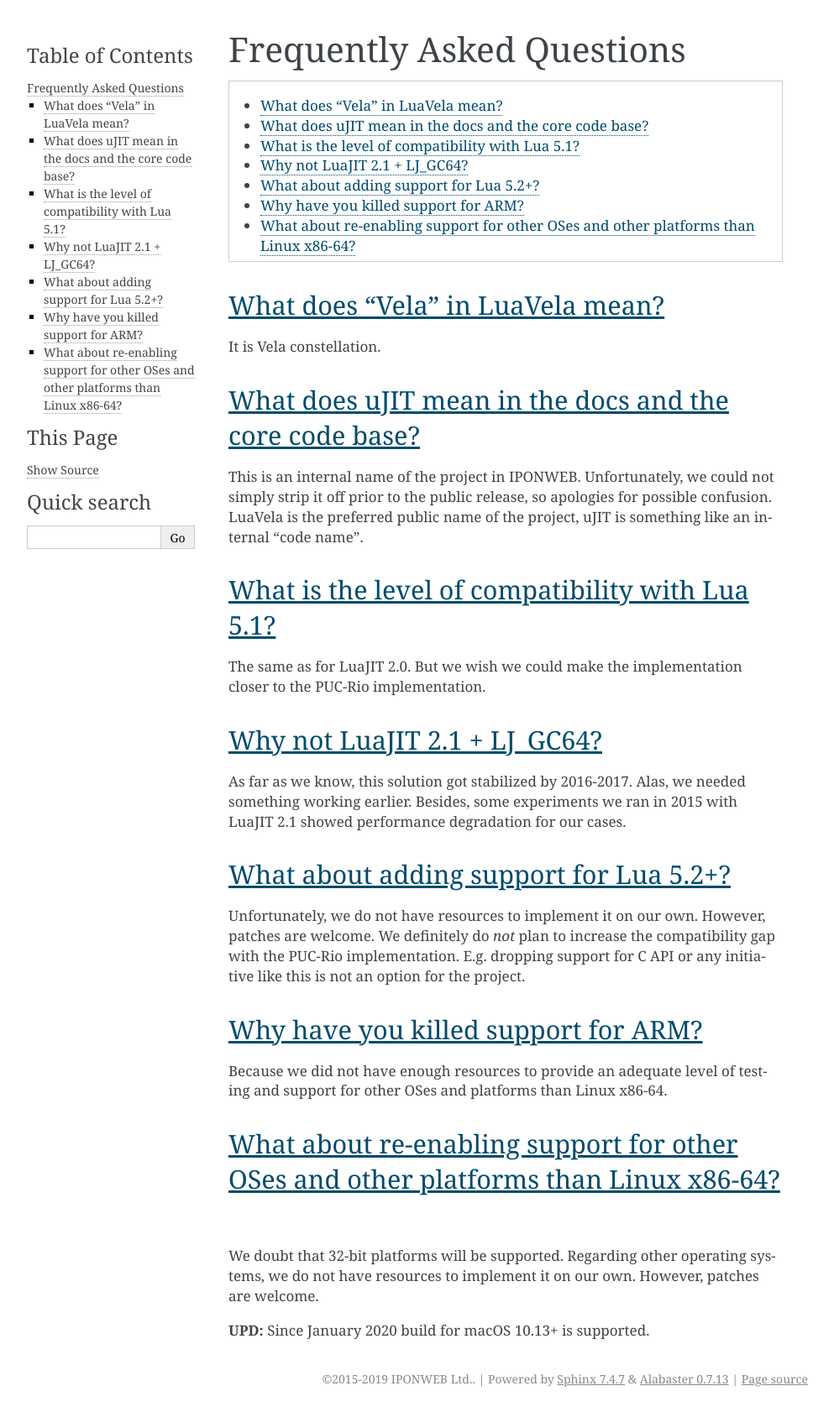
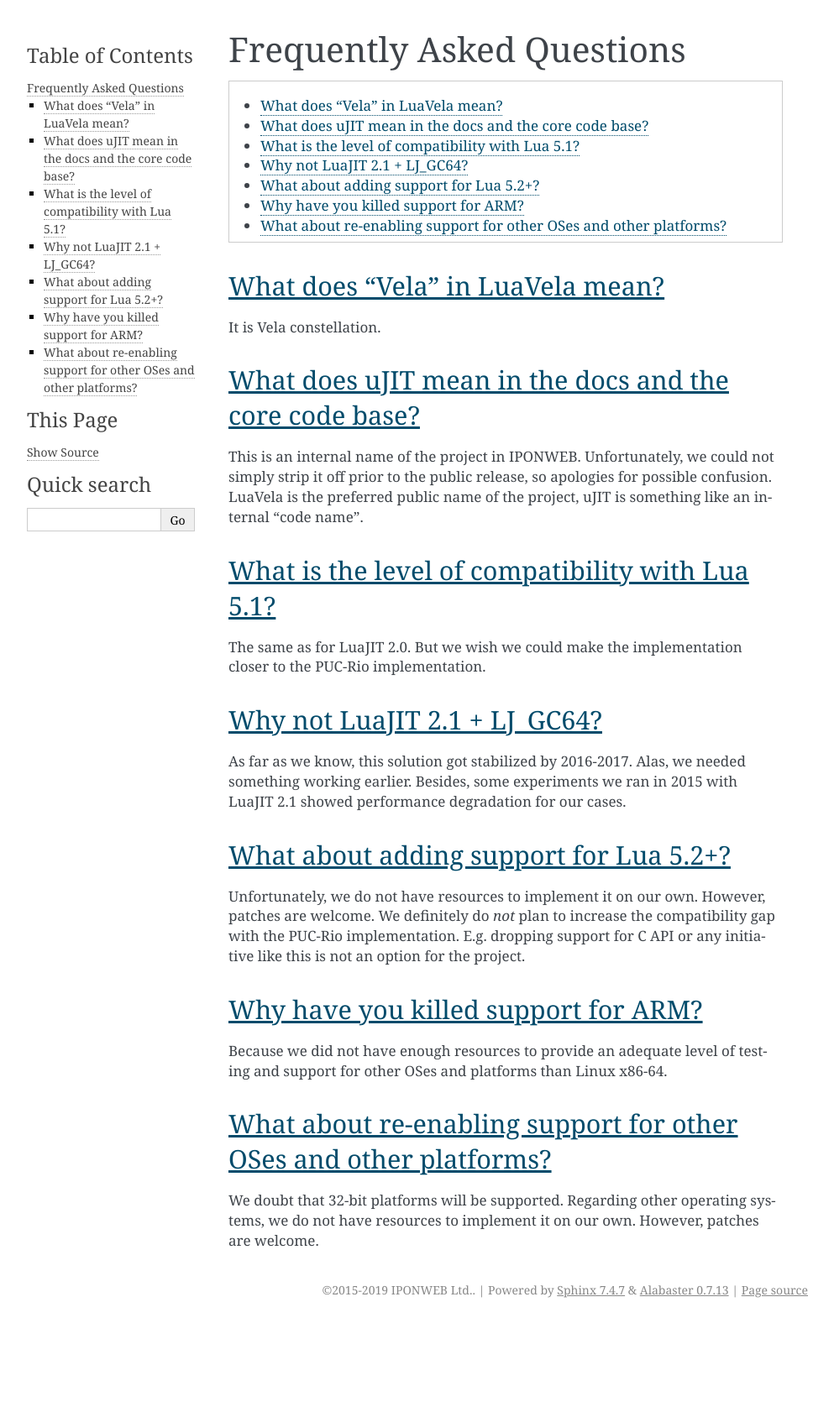
Before and after one commit to luavela/luavela, a Sphinx documentation site: the page built from docs/public/pub-faq.rst, in a window 1280 px wide. Shown: the whole page at 84% size, without its empty margins (148-1141 px from the left). Built offline with Sphinx 7.4.7, drawn with Linux system fonts in a browser that asks for light colours; after the commit the page ends 1576 px from its top, so only the background shows below that.

Commit message:
Fix documentation

```diff
--- a/docs/public/pub-faq.rst
+++ b/docs/public/pub-faq.rst
@@ -35,9 +35,7 @@ Why have you killed support for ARM?
 
 Because we did not have enough resources to provide an adequate level of testing and support for other OSes and platforms than Linux x86-64.
 
-What about re-enabling support for other OSes and other platforms than Linux x86-64?
-------------------------------------------------------------------------------------
+What about re-enabling support for other OSes and other platforms?
+------------------------------------------------------------------
 
 We doubt that 32-bit platforms will be supported. Regarding other operating systems, we do not have resources to implement it on our own. However, patches are welcome.
-
-**UPD:** Since January 2020 build for macOS 10.13+ is supported.
```
